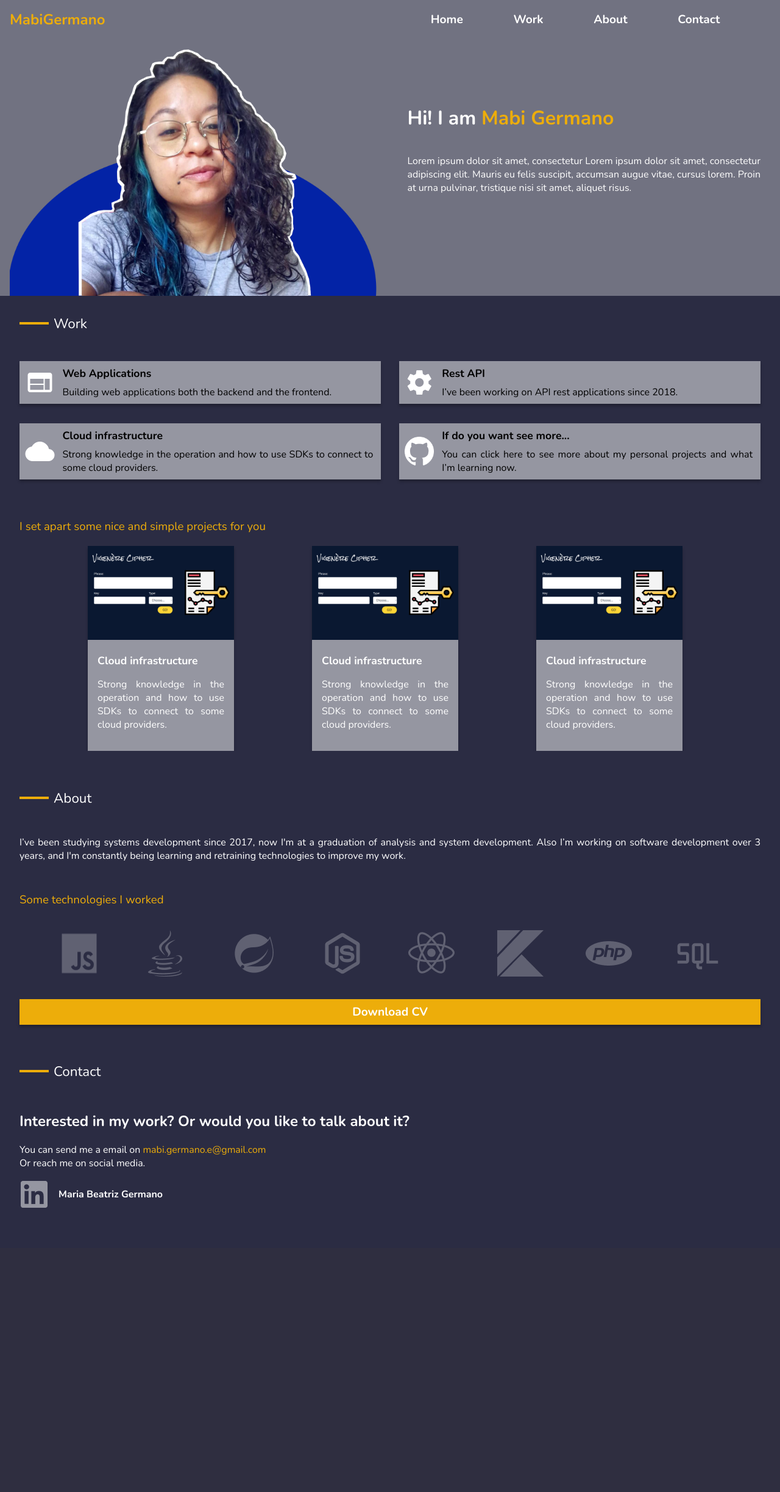
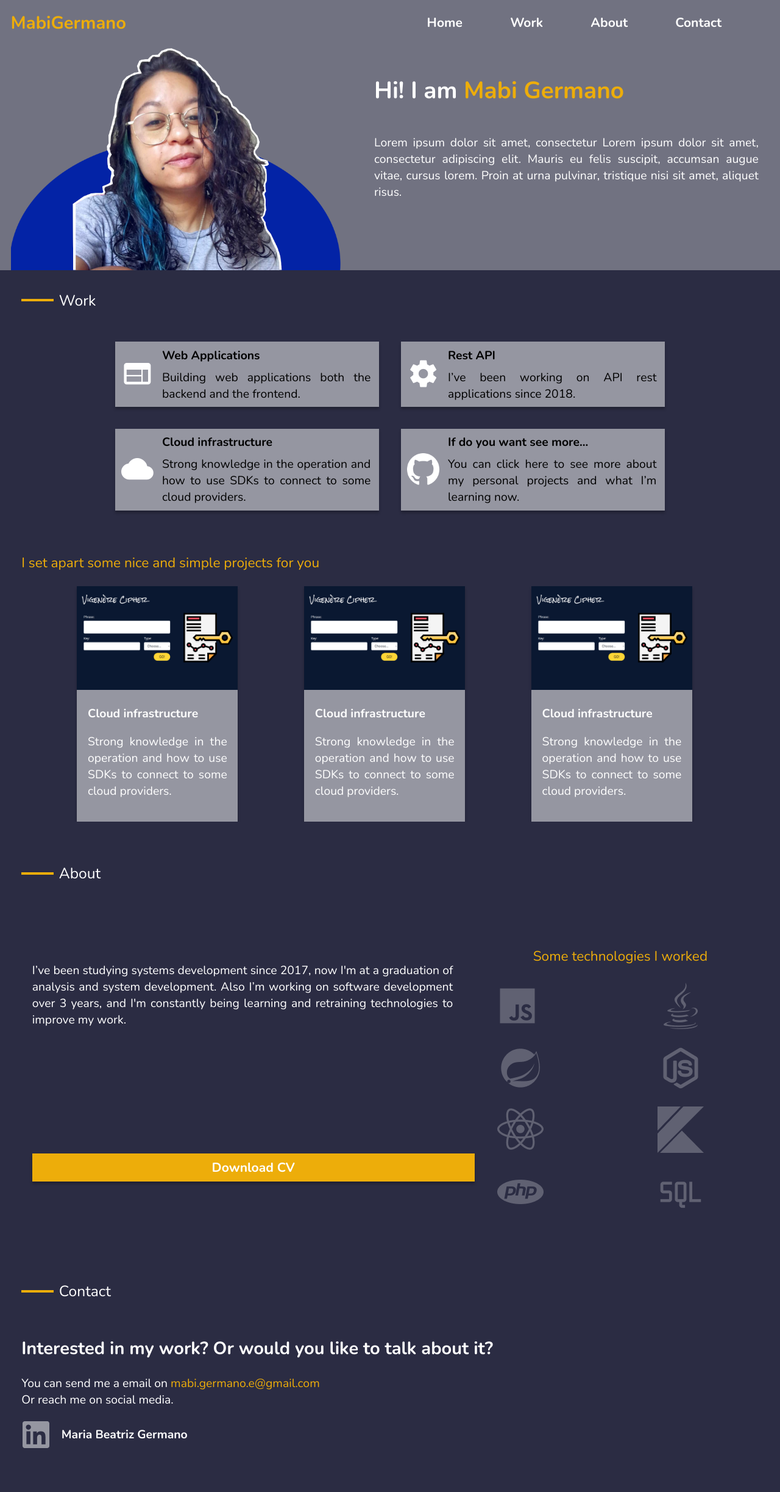
Before and after one commit to MabiGermano/personal-page, a PHP site: page / in a window 1280 px wide. Shown: the whole page at 61% size. Before the commit the page ends 1980 px from the top, so only its background shows below. Run offline with PHP 8.4, Linux system fonts and the light colour scheme.

Commit message:
setting about section

```diff
--- a/index.html
+++ b/index.html
@@ -191,15 +191,15 @@
             </span>
             <h4>About</h4>
         </div>
-
+        <div>
             <p>
                 I’ve been studying systems development since 2017, now I'm at a graduation of analysis and system
-            development. Also I’m working on software development over 3 years, and I'm constantly being learning and
+                development. Also I’m working on software development over 3 years, and I'm constantly being learning
+                and
                 retraining technologies to improve my work.
             </p>
 
             <div class="more-info">
-
 
                 <h3>
                     Some technologies I worked
@@ -216,9 +216,10 @@
                     <img src="src/assets/img/sql_icon.png" alt="SQL Icon" />
                 </div>
             </div>
-        <button>
+            <button data-device="mobile">
                 Download CV
             </button>
+        </div>
 
     </section>
 
--- a/src/assets/css/global.css
+++ b/src/assets/css/global.css
@@ -13,6 +13,7 @@ body {
     margin: 0;
     padding: 0;
     font-family: var(--default-font-family);
+    font-size: 1.1rem;
     color: white;
 }
 
@@ -81,6 +82,7 @@ nav>div .material-icons {
 ul[data-device="desktop"] {
     display: none;
 }
+
 ul[data-device="mobile"] {
     display: block;
     padding: 0;
@@ -306,7 +308,8 @@ section#contact p span {
         justify-content: center;
     }
 
-    ul[data-device="mobile"], div#mobile-menu{
+    ul[data-device="mobile"],
+    div#mobile-menu {
         display: none;
     }
 
@@ -315,7 +318,7 @@ section#contact p span {
         width: 50%;
         margin: 0 1rem;
         display: flex;
-        justify-content:  space-evenly;
+        justify-content: space-evenly;
         font-size: 1.2rem;
         font-weight: 700;
     }
@@ -324,10 +327,12 @@ section#contact p span {
         display: flex;
         flex-wrap: wrap;
         width: 100%;
-        justify-content: space-between;
+        justify-content: center;
     }
+
     div#description-cards div.card {
-       width: 48%;
+        width: 35%;
+        margin: 1rem;
     }
 
     .carousel {
@@ -335,4 +340,39 @@ section#contact p span {
         justify-content: space-evenly;
     }
 
+    section#about div:last-child {
+        display: grid;
+        grid-template-areas: "description technologies"
+                             "description technologies"
+                             "cv-button technologies";
+        grid-gap:15px;
+        grid-template-columns: 60% 40%;
+        align-items: center;
+        justify-content: space-between;
+    }
+
+    section#about > div:last-child {
+        grid-template-rows: 0;
+    }
+
+    section#about div:last-child p,
+    section#about div:last-child div,
+    section#about div:last-child button {
+        margin: 1rem;
+    }
+
+    section#about div:last-child p {
+        grid-area: description;
+    }
+
+    section#about div:last-child div {
+        grid-area: technologies;
+        text-align: -webkit-center;
+    }
+
+    section#about div:last-child button {
+        grid-area: cv-button;
+    }
+
+
 }
```
Lines whose indentation alone changed are shown as unchanged.
